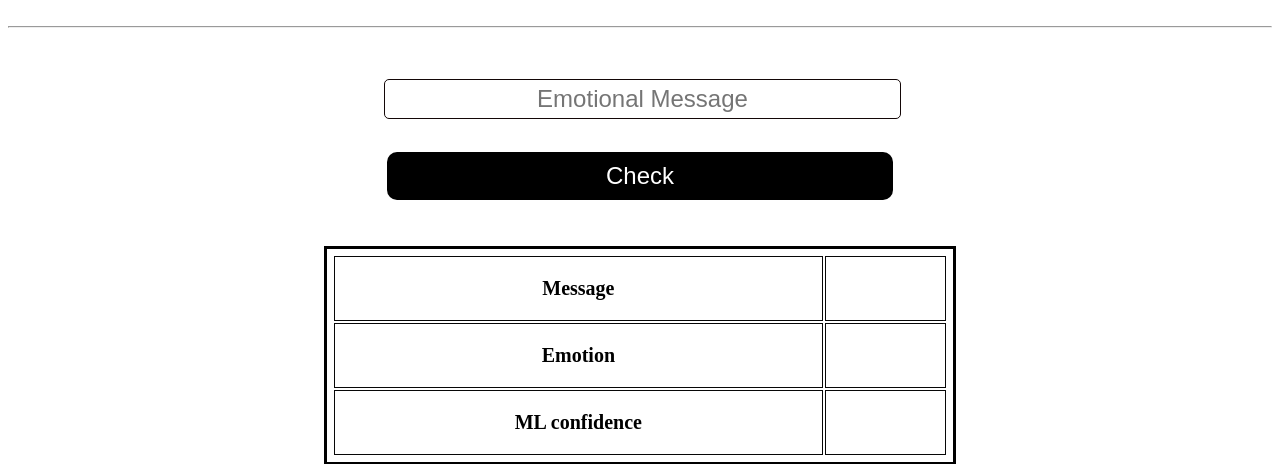
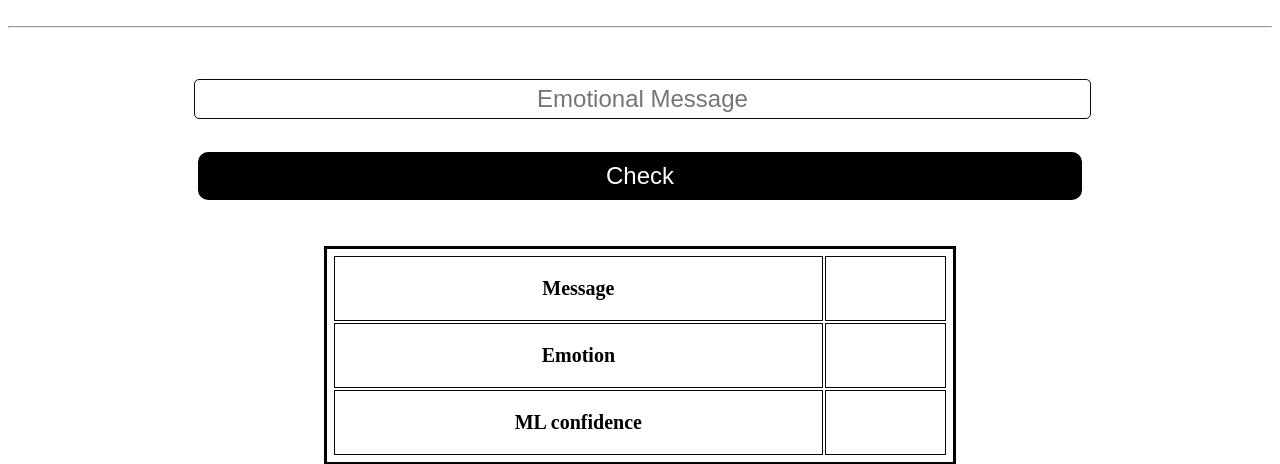
Before and after one commit to Sam-Emma/iMotion, a Flask app: page / in a window 1280 px wide. Shown: the part 198-662 px from the top of the page. Run offline with Flask 2, Linux system fonts and the light colour scheme.

Commit message:
Add files via upload

```diff
--- a/static/styles/style.css
+++ b/static/styles/style.css
@@ -35,6 +35,7 @@
     margin: 10px;
     border-radius: 10px;
     color:black;
+    width: 70%;
     background-color:crimson;
     font-size: larger;
     border: 1px solid;
@@ -48,7 +49,7 @@ form{
 form input{
     font-size: 15pt;
     padding: 5px;
-    width: 40%;
+    width: 70%;
     margin-top: 7px;
     margin-left: 5px;
     font-size: larger;
```
